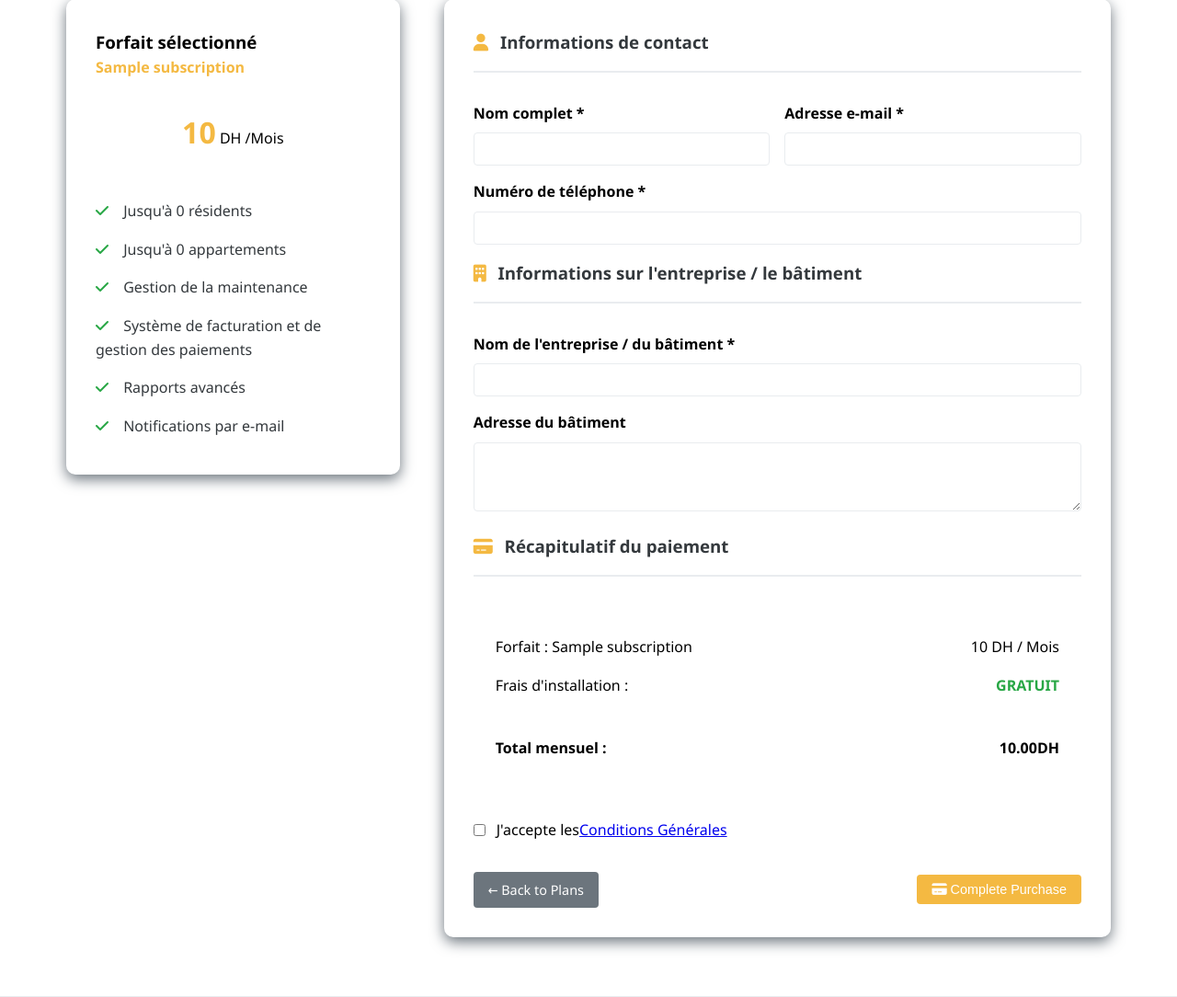
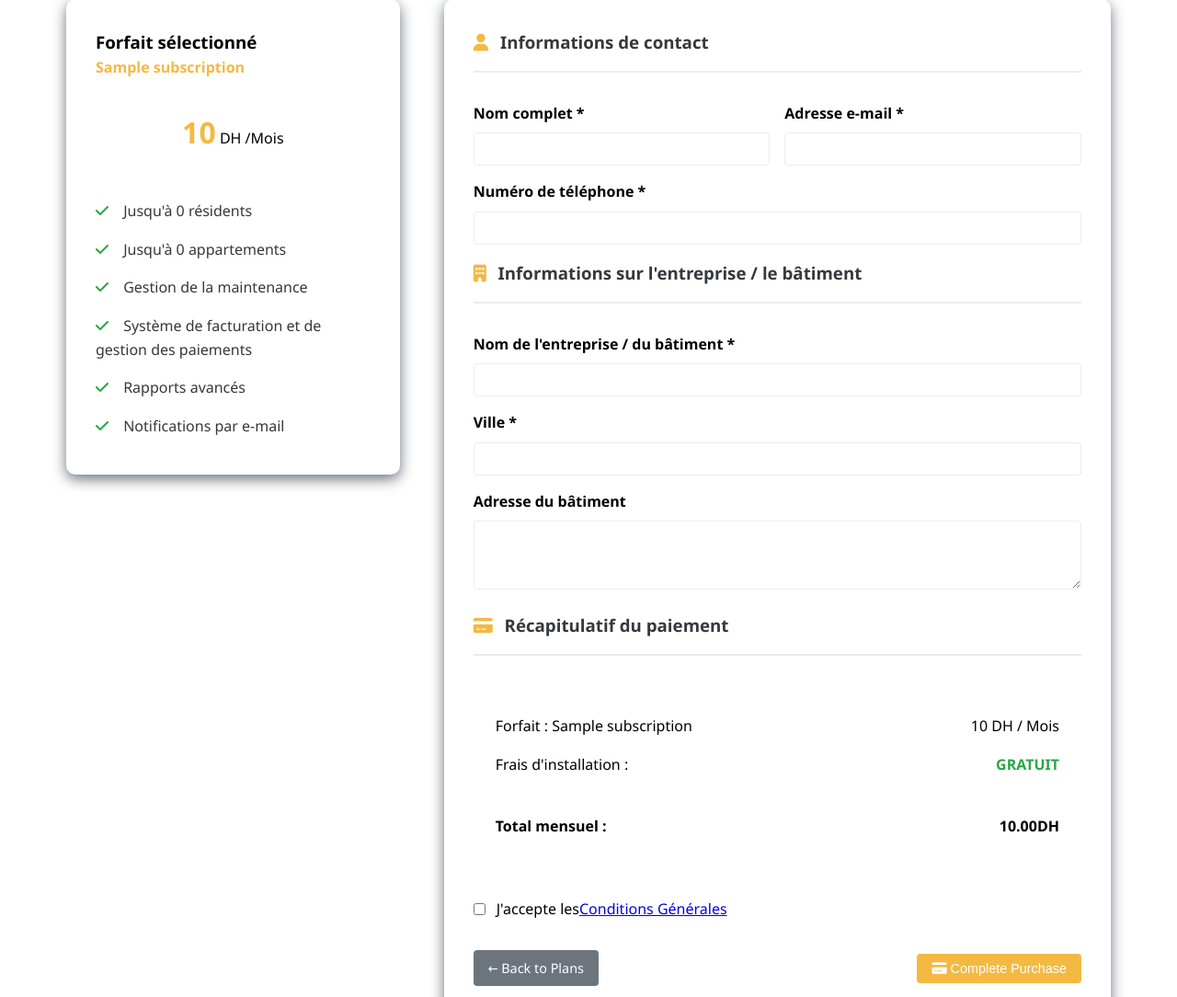
Before and after one commit to Bouzine-Rokaya/Syndic_Way, a PHP site: page /syndicplatform/?page=purchase&plan=1 in a window 1280 px wide. Shown: the part 299-1383 px from the top of the page at 92% size. Run offline with PHP 8.4, Linux system fonts and the light colour scheme; tables that the repository leaves empty or names only in its code hold one stand-in row (values such as "Sample post").

Commit message:
Update: Final adjustments to purchase flow and layout

```diff
--- a/public/index.php
+++ b/public/index.php
@@ -36,10 +36,10 @@ switch($page) {
         require_once __DIR__ . '/../views/purchase.php';
 
         break;
-    // case 'purchase-success':
-    //     require_once __DIR__ . '/../controllers/SubscriptionController.php';
+    case 'purchase-success':
+        require_once __DIR__ . '/../views/purchase-success.php';
 
-    //     break;
+        break;
     default:
         echo 'hello';
 }
--- a/views/purchase-success.php
+++ b/views/purchase-success.php
@@ -23,7 +23,6 @@ $query = "
     FROM member m
     JOIN admin_member_subscription a ON a.id_member = m.id_member
     JOIN subscription s ON s.id_subscription = a.id_subscription
-
 
     LEFT JOIN apartment ap ON ap.id_member = m.id_member AND ap.id_residence IS NOT NULL
     LEFT JOIN residence r ON r.id_residence = ap.id_residence
--- a/views/purchase.php
+++ b/views/purchase.php
@@ -121,6 +121,12 @@ require __DIR__ . '/../controllers/AuthController.php';
                             </div>
 
                             <div class="form-group">
+                                <label for="company_city">Ville *</label>
+                                <input type="text" id="company_city" name="company_city"
+                                       value="<?php echo htmlspecialchars($_POST['city'] ?? ''); ?>" required>
+                            </div>
+
+                            <div class="form-group">
                                 <label for="company_address">Adresse du bâtiment</label>
                                 <textarea id="company_address" name="company_address" rows="3"><?php echo htmlspecialchars($_POST['address'] ?? ''); ?></textarea>
                             </div>
```
